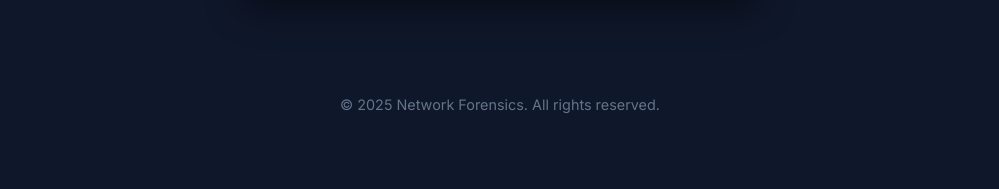
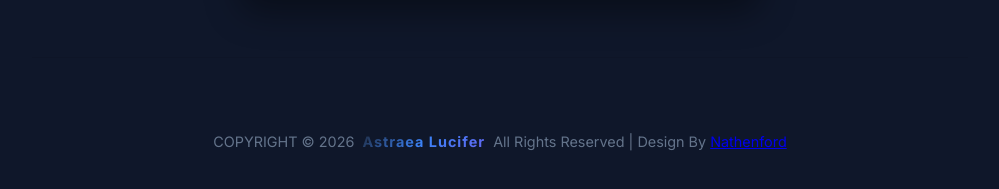
Before and after one commit to nathenfordwang/homepage, a plain HTML site: page index.html in a window 1280 px wide. Shown: the part 1171-1360 px from the top of the page, without its empty margins (140-1139 px from the left). Drawn offline with Linux system fonts and the light colour scheme.

Commit message:
update index

```diff
--- a/index.html
+++ b/index.html
@@ -517,6 +517,37 @@
       animation: fadeIn 0.6s var(--transition) forwards;
       animation-delay: 1s;
     }
+	/*  頁尾容器：增加LUCIFER顏色效果 */
+    .brand-lucifer {
+        /*  定義漸層色：深藍 -> 亮藍 -> 靛紫 */
+        background: linear-gradient(135deg, #1e293b 0%, #3b82f6 50%, #6366f1 100%);
+
+        /*  關鍵屬性：將背景裁切至文字 */
+        -webkit-background-clip: text;
+        background-clip: text;
+
+        /*  必須將文字原本顏色設為透明，否則看不到背景漸層 */
+        -webkit-text-fill-color: transparent;
+        color: transparent;
+
+        font-weight: 900;
+        letter-spacing: 1px;
+        display: inline-block; /* 確保漸層渲染範圍精確 */
+        margin: 0 4px;
+    }
+
+    /* 讓其他文字保持低調的灰色質感 */
+    .text-secondary {
+        color: #64748b !important;
+    }
+
+    /*  頁尾容器：增加頂部間距與極簡邊框 */
+    .site-footer {
+        padding: 40px 0;
+        margin-top: 60px;
+        background: transparent;
+        border-top: 1px solid rgba(0, 0, 0, 0.05); /* 極淡的分隔線 */
+    }
 
     /*  基礎淡入動畫  */
     @keyframes fadeIn {
@@ -575,6 +606,7 @@
       .subtitle { font-size: 0.9rem; }
       .card-right { width: 70%; max-width: 160px; }
     }
+
   </style>
 </head>
 
@@ -674,9 +706,15 @@
     </section>
 
     <!--  頁尾：版權聲明  -->
-    <footer>
-      <p>© 2025 Network Forensics. All rights reserved.</p>
-    </footer>
+	<footer class="site-footer">
+    <div class="container text-center">
+        <p class="copyright-text">
+            COPYRIGHT © 2026 <strong class="brand-lucifer">Astraea Lucifer</strong> All Rights Reserved
+            <span class="footer-divider">|</span>
+            Design By <a href="https://www.nathenford.com" class="designer-link" target="_blank">Nathenford</a>
+        </p>
+    </div>
+	</footer>
   </div>
 
   <!--  ===== JavaScript 功能區域 =====  -->
```
